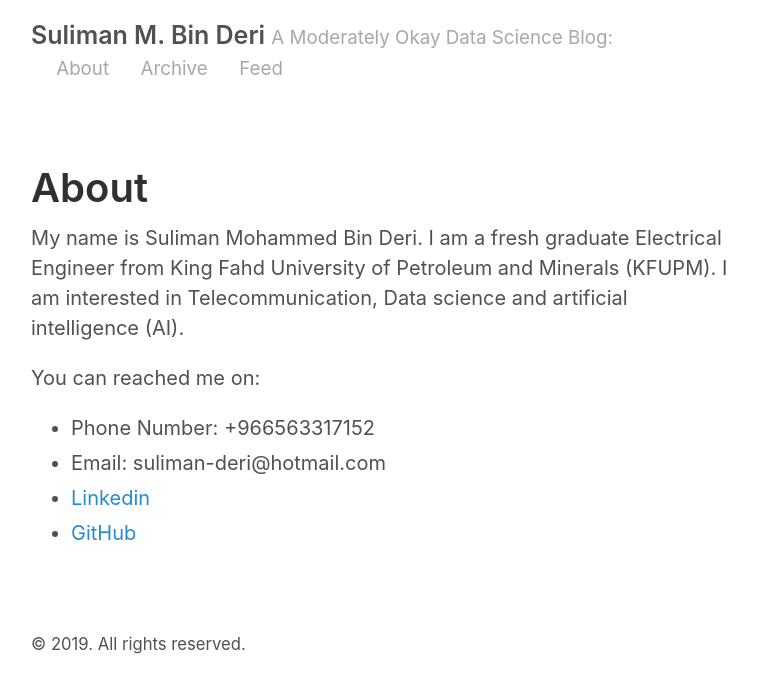
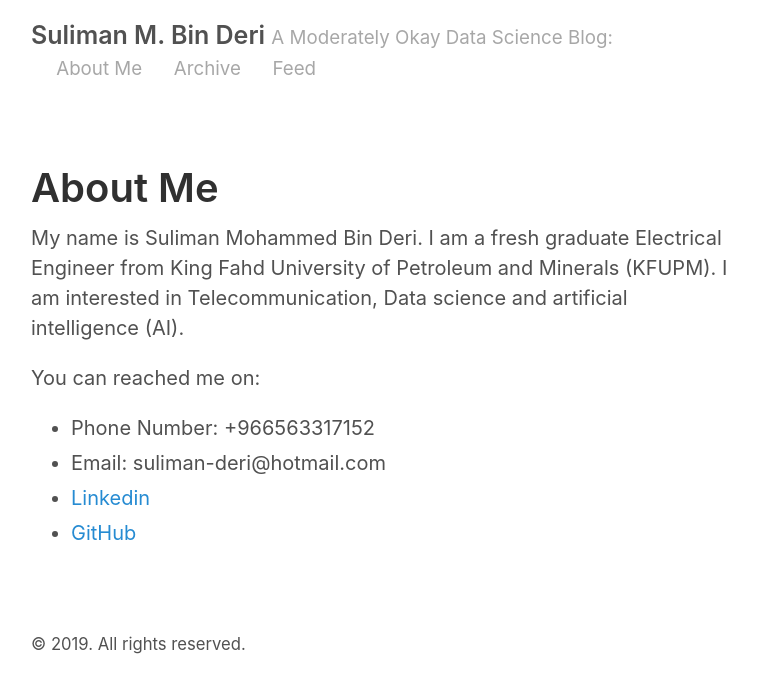
Before and after one commit to SulimanMD/SulimanMD.github.io, a Jekyll site: the page built from about.md, in a window 1280 px wide. Shown: the top 693 px of the page, without its empty margins (259-1016 px from the left). Built offline with Jekyll 4.4.1, drawn with Linux system fonts in a browser that asks for light colours.

Commit message:
one six  commit

```diff
--- a/_config.yml
+++ b/_config.yml
@@ -33,6 +33,6 @@ gems:
 
 # Page List
 pages_list:
-  About: '/about'
+  About Me: '/about'
   Archive: '/archive'
   Feed: '/index.html'
--- a/about.md
+++ b/about.md
@@ -1,6 +1,6 @@
 ---
 layout: page
-title: About
+title: About Me
 ---
 
 My name is Suliman Mohammed Bin Deri. I am a fresh graduate Electrical Engineer from King Fahd University of Petroleum and Minerals (KFUPM). I am interested in Telecommunication, Data science and artificial intelligence (AI).
```
